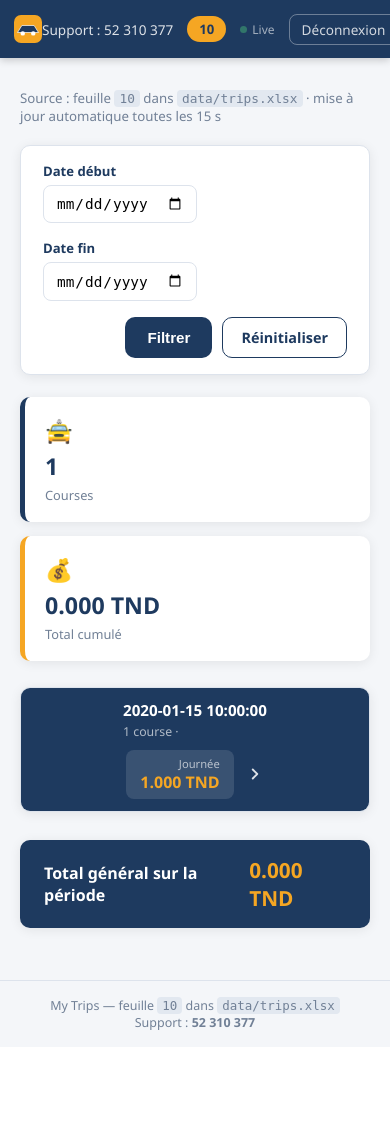
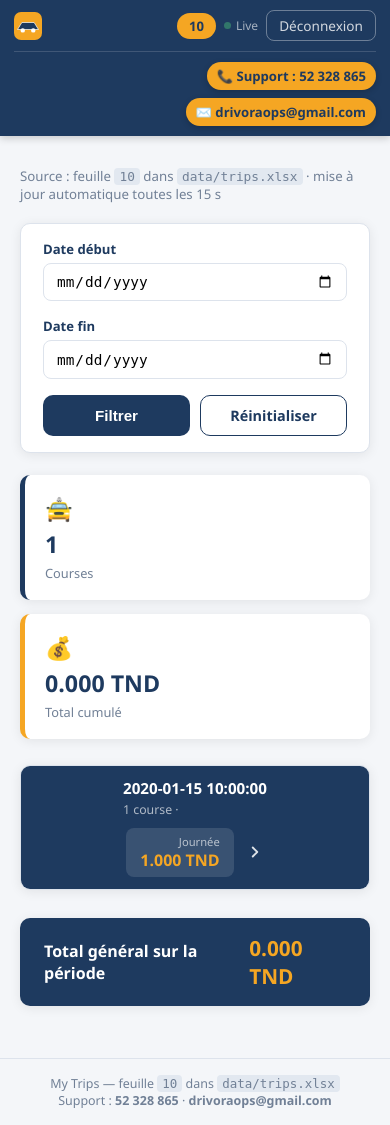
Before and after one commit to MalekBelayeb/trip-history-sync, a Flask app: template app/templates/dashboard.html in a window 390 px wide. Before the commit the page ends 1030 px from the top, so only its background shows below. Run offline with Flask 3, Linux system fonts and the light colour scheme; the template is opened without the code that fills it: most values are stand-ins (such as "Sample title", 1, 10 or a date in 2020).

Commit message:
fix: add support and phone number

```diff
--- a/app/templates/dashboard.html
+++ b/app/templates/dashboard.html
@@ -33,9 +33,18 @@
         <span>My Trips</span>
       </div>
       <div class="navbar-right">
-        <a href="tel:+21652310377" class="support-phone" title="Support">
-          Support : 52 310 377
-        </a>
+        <div class="support-links">
+          <a href="tel:+21652328865" class="support-phone" title="Support">
+            📞 Support : 52 328 865
+          </a>
+          <a
+            href="mailto:drivoraops@gmail.com"
+            class="support-phone"
+            title="Support par e-mail"
+          >
+            ✉️ drivoraops@gmail.com
+          </a>
+        </div>
         <span class="company-badge">{{ company }}</span>
         <span
           class="sync-indicator"
@@ -310,7 +319,8 @@
       My Trips &mdash; feuille <code>{{ company }}</code> dans
       <code>data/trips.xlsx</code>
       <br />
-      Support : <a href="tel:+21652310377">52 310 377</a>
+      Support : <a href="tel:+21652328865">52 328 865</a> ·
+      <a href="mailto:drivoraops@gmail.com">drivoraops@gmail.com</a>
     </footer>
 
     <!-- ── Auto-refresh polling (every 15 s) ── -->
--- a/app/templates/static/style.css
+++ b/app/templates/static/style.css
@@ -92,9 +92,14 @@ body { font-family: 'Segoe UI', system-ui, sans-serif; color: var(--text); }
   padding: 4px 12px; border-radius: 20px; font-size: .82rem; font-weight: 700;
 }
 .support-phone {
-  color: rgba(255,255,255,.85); text-decoration: none; font-size: .85rem; white-space: nowrap;
+  display: inline-flex; align-items: center; gap: 6px;
+  background: var(--orange); color: var(--navy); text-decoration: none;
+  font-size: .92rem; font-weight: 700; white-space: nowrap;
+  padding: 6px 14px; border-radius: 999px;
+  box-shadow: 0 2px 6px rgba(0,0,0,.2); transition: background .2s;
 }
-.support-phone:hover { color: var(--orange); }
+.support-phone:hover { background: #ffc04d; }
+.support-links { display: flex; align-items: center; gap: 10px; }
 .btn-logout {
   color: rgba(255,255,255,.8); text-decoration: none; font-size: .85rem;
   border: 1px solid rgba(255,255,255,.35); padding: 5px 12px; border-radius: 8px;
@@ -147,7 +152,7 @@ body { font-family: 'Segoe UI', system-ui, sans-serif; color: var(--text); }
   font-size: .9rem; outline: none; transition: border-color .2s;
 }
 .filter-group input[type="date"]:focus { border-color: var(--navy); }
-.filter-actions { display: flex; gap: 10px; align-items: flex-end; margin-left: auto; }
+.filter-actions { display: flex; flex-wrap: wrap; gap: 10px; align-items: flex-end; margin-left: auto; max-width: 100%; }
 
 /* ── KPIs ────────────────────────────────────────────────────────────────── */
 .kpi-row { display: grid; grid-template-columns: repeat(auto-fit, minmax(180px, 1fr)); gap: 14px; margin-bottom: 26px; }
@@ -312,7 +317,19 @@ body { font-family: 'Segoe UI', system-ui, sans-serif; color: var(--text); }
   .day-header      { flex-direction: column; }
   .day-header-right { flex-direction: row; }
   .course-header   { flex-direction: column; align-items: flex-start; }
-  .filters-form    { flex-direction: column; align-items: flex-start; }
-  .navbar          { padding: 0 14px; }
+  .filters-form    { flex-direction: column; align-items: stretch; }
+  .filter-group input[type="date"] { width: 100%; }
+  .filter-actions  { margin-left: 0; width: 100%; display: grid; grid-template-columns: 1fr 1fr; }
+  .filter-actions > * { width: 100%; text-align: center; padding-left: 10px; padding-right: 10px; }
+  /* Header: brand + badge/logout on top row, support contacts on a bottom row */
+  .navbar          { padding: 10px 14px; height: auto; min-height: 58px; flex-wrap: wrap; row-gap: 10px; }
+  .navbar-right    { display: contents; }
+  .company-badge   { margin-left: auto; }
+  .sync-indicator, .btn-logout { margin-left: 8px; }
+  .support-links   {
+    order: 10; flex-basis: 100%; justify-content: flex-end; flex-wrap: wrap; gap: 8px;
+    padding-top: 10px; border-top: 1px solid rgba(255,255,255,.15);
+  }
+  .support-phone   { font-size: .82rem; padding: 5px 10px; }
   .navbar-brand span { display: none; }
 }
```
